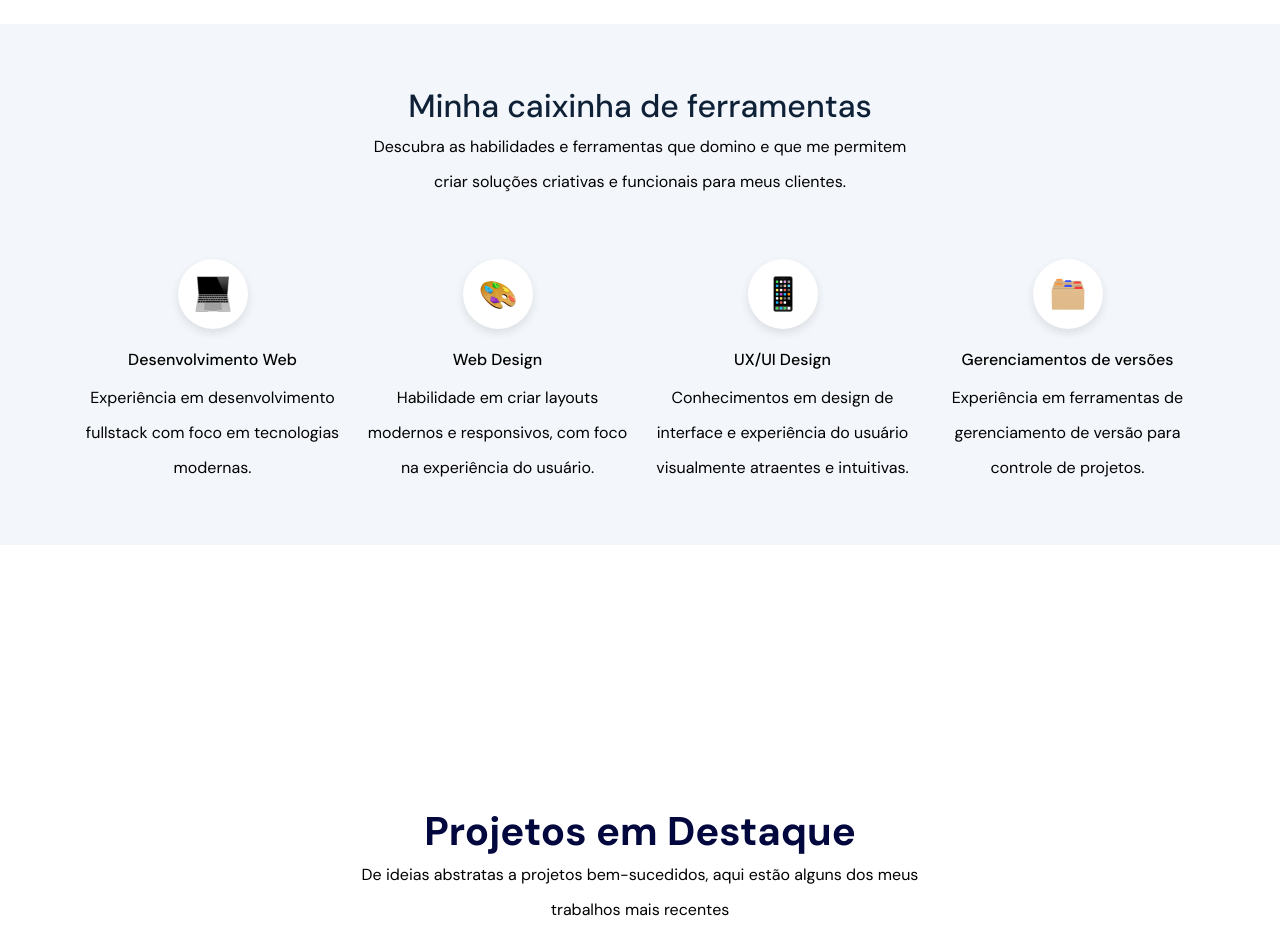
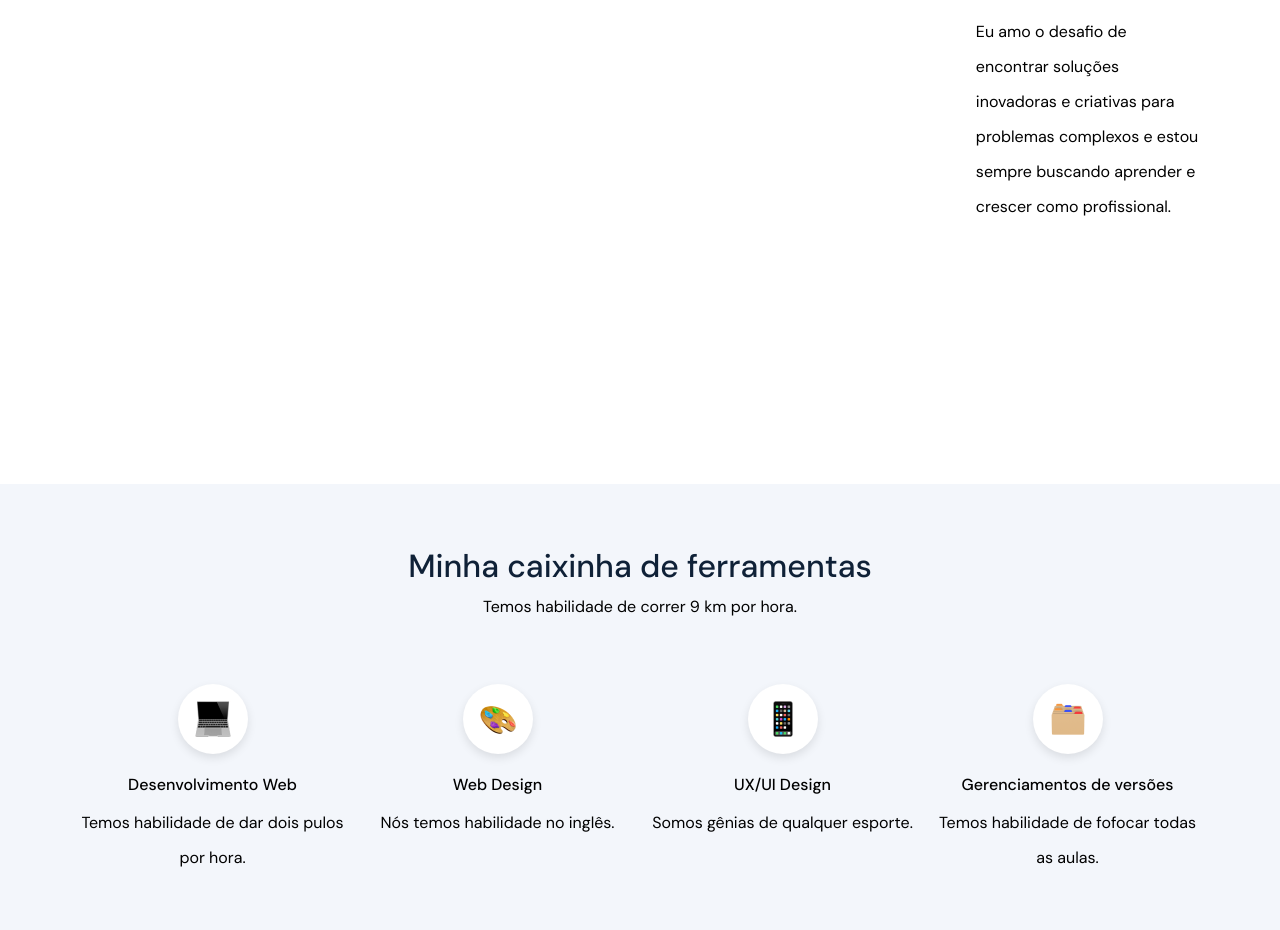
Before and after one commit to mayercorinthiana08/Matematica-2, a plain HTML site: page index.html in a window 1280 px wide. Shown: the part 1700-2630 px from the top of the page. Drawn offline with Linux system fonts and the light colour scheme; files that its build step writes are made by us from their sources; files whose address does not match are found by name.

Commit message:
Update index.html

```diff
--- a/index.html
+++ b/index.html
@@ -62,7 +62,8 @@
     </header>
 
     <!-- Sobre -->
-    <section id="about" class="about max-width">
+    <section id="about" class="about max-width">Experiência em ferramentas de gerenciamento de versão para
+              controle de projetos.
       <div class="about__left">
         <h2 class="secondary-title">Além do código: quem sou eu?</h2>
         <p>
@@ -102,8 +103,7 @@
       <div class="skills__content max-width">
         <h2 class="tertiary-title">Minha caixinha de ferramentas</h2>
         <p class="description">
-          Descubra as habilidades e ferramentas que domino e que me permitem
-          criar soluções criativas e funcionais para meus clientes.
+         Temos habilidade de correr 9 km por hora.
         </p>
         <ul>
           <li class="skills__item">
@@ -112,8 +112,7 @@
             </div>
             <h3>Desenvolvimento Web</h3>
             <p>
-              Experiência em desenvolvimento fullstack com foco em tecnologias
-              modernas.
+             Temos habilidade de dar dois pulos por hora.
             </p>
           </li>
           <li class="skills__item">
@@ -122,8 +121,7 @@
             </div>
             <h3>Web Design</h3>
             <p>
-              Habilidade em criar layouts modernos e responsivos, com foco na
-              experiência do usuário.
+              Nós temos habilidade no inglês.
             </p>
           </li>
           <li class="skills__item">
@@ -132,8 +130,7 @@
             </div>
             <h3>UX/UI Design</h3>
             <p>
-              Conhecimentos em design de interface e experiência do usuário
-              visualmente atraentes e intuitivas.
+            Somos gênias de qualquer esporte.
             </p>
           </li>
           <li class="skills__item">
@@ -142,8 +139,7 @@
             </div>
             <h3>Gerenciamentos de versões</h3>
             <p>
-              Experiência em ferramentas de gerenciamento de versão para
-              controle de projetos.
+              Temos habilidade de fofocar todas as aulas.
             </p>
           </li>
         </ul>
```
